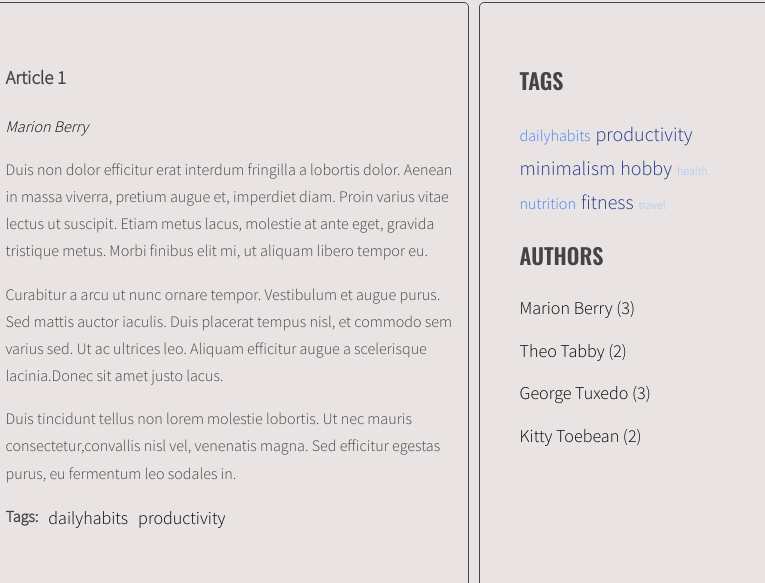
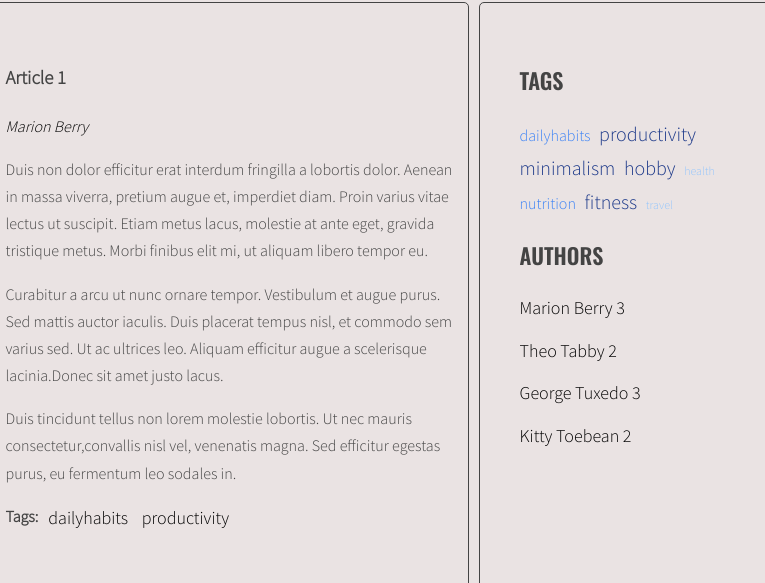
Before and after one commit to PaulinaP20/javascript-blog, a website: page index.html in a window 1280 px wide. Shown: the part 241-824 px from the top of the page, 426-1191 px from the left. Drawn offline with nearby package versions, Linux system fonts and the light colour scheme.

Commit message:
add templates

```diff
--- a/index.html
+++ b/index.html
@@ -170,6 +170,26 @@
           </main>
         </div>
       </div>
+      <script id="template-article-link" type="text/x-handlebars-template">
+        <li><a href="#{{ id }}"><span>{{ title }}</span></a></li>
+      </script>
+      <script id="template-tag-link" type="text/x-handlebars-template">
+        <li><a href="#tag-{{tag}}">{{tag}}</a></li>
+      </script>
+      <script id="template-article-author" type="text/x-handlebars-template">
+        <a href="#author-{{author}}">{{author}}</a>
+      </script>
+      <script id="template-tag-cloud-link" type="text/x-handlebars-template">
+        {{#each tags}}
+        <li><a  href="#tag-{{tag}}" class="{{className}}">{{tag}}</a></li>
+        {{/each}}
+      </script>
+      <script id="template-author-link" type="text/x-handlebars-template">
+        {{#each authors}}
+        <li><a href="#author-{{author}}">{{author}} {{count}}</a>
+        {{/each}}
+      </script>
+      <script src="https://cdnjs.cloudflare.com/ajax/libs/handlebars.js/4.1.0/handlebars.min.js"></script>
       <script src="js/script.js"></script>
 </body>
 </html>
--- a/js/script.js
+++ b/js/script.js
@@ -1,4 +1,12 @@
 'use strict';
+
+const templates = {
+  articleLink: Handlebars.compile(document.querySelector('#template-article-link').innerHTML),
+  tagLink:Handlebars.compile(document.querySelector('#template-tag-link').innerHTML),
+  authorLink:Handlebars.compile(document.querySelector('#template-article-author').innerHTML),
+  tagCloudLink:Handlebars.compile(document.querySelector('#template-tag-cloud-link').innerHTML),
+  authorList:Handlebars.compile(document.querySelector('#template-author-link').innerHTML),
+};
 
 const opts={
   articleSelector: '.post',
@@ -72,7 +80,8 @@ function generateTitleLinks(customSelector='') {
     const articleTitle = article.querySelector(opts.titleSelector).innerHTML;
 
     /*[DONE] create html of the link */
-    const linkHTML = '<li><a href="#' + articleId + '"><span>' + articleTitle + '</span></a></li> ';
+    const linkHTMLData = { id: articleId, title: articleTitle };
+    const linkHTML = templates.articleLink(linkHTMLData);
 
     /*[DONE] insert link into titleList */
 
@@ -143,7 +152,8 @@ function generateTags(){
     /* START LOOP: for each tag */
     for (let tag of articleTagsArray){
       /* generate HTML of the link */
-      const linkHTML = `<li><a href="#tag-${tag}">${tag}</a></li>`;
+      const linkHTMLData = {tag: tag,};
+      const linkHTML = templates.tagLink(linkHTMLData);
 
       /* add generated code to html variable */
       html += linkHTML;
@@ -170,7 +180,8 @@ function generateTags(){
   /*[NEW] create variable for all links HTML code adn add calculatrtagsParams */
   const tagsParams=calculateTagsParams(allTags);
   console.log('tagsParams: ', tagsParams);
-  let allTagsHTML='';
+
+  const allTagsData={tags:[]};
 
   /*[NEW] START LOOP:for each tag in allTags */
   for (let tag in allTags) {
@@ -178,10 +189,14 @@ function generateTags(){
     const tagLinkHTML=calculateTagClass(allTags[tag],tagsParams);
     console.log('tagLinkHTML: ', tagLinkHTML);
 
-    allTagsHTML+=`<li><a class="${tagLinkHTML}" href="#tag-${tag}">${tag}</a></li>`;
+    allTagsData.tags.push({
+      tag:tag,
+      count:allTags[tag],
+      className:calculateTagClass(allTags[tag],tagsParams)
+    });
   }
   /*[NEW] END LOOP: for each tag in allTags */
-  tagList.innerHTML=allTagsHTML;
+  tagList.innerHTML=templates.tagCloudLink(allTagsData);
   console.log(allTags);
 }
 
@@ -262,7 +277,8 @@ function generateAuthors(){
     const author=article.getAttribute('data-author');
 
     /* generate HTML of the link */
-    const linkHTML = `<a href="#author-${author}">${author}</a>`;
+    const linkHTMLData = { author:author };
+    const linkHTML = templates.authorLink(linkHTMLData);
 
     /* add generated code to html variable */
     html+=linkHTML;
@@ -284,15 +300,18 @@ function generateAuthors(){
   const authorList = document.querySelector(opts.authorListSelector);
 
   /* generate HTML list with authors */
-  let allAuthorsHTML ='';
+  const allAuthorsData ={authors: []};
 
   /* Start loop for each author */
   for (let author in allAuthors) {
     /* generate code of a link and add it to allAuthorHTML */
-    allAuthorsHTML+=`<li><a href="#author-${author}">${author} (${allAuthors[author]})</a>`;
+    allAuthorsData.authors.push({
+      author:author,
+      count:allAuthors[author],
+    });
     /* END LOOP for each author */
   }
-  authorList.innerHTML=allAuthorsHTML;
+  authorList.innerHTML=templates.authorList(allAuthorsData);
 }
 
 generateAuthors();
```
